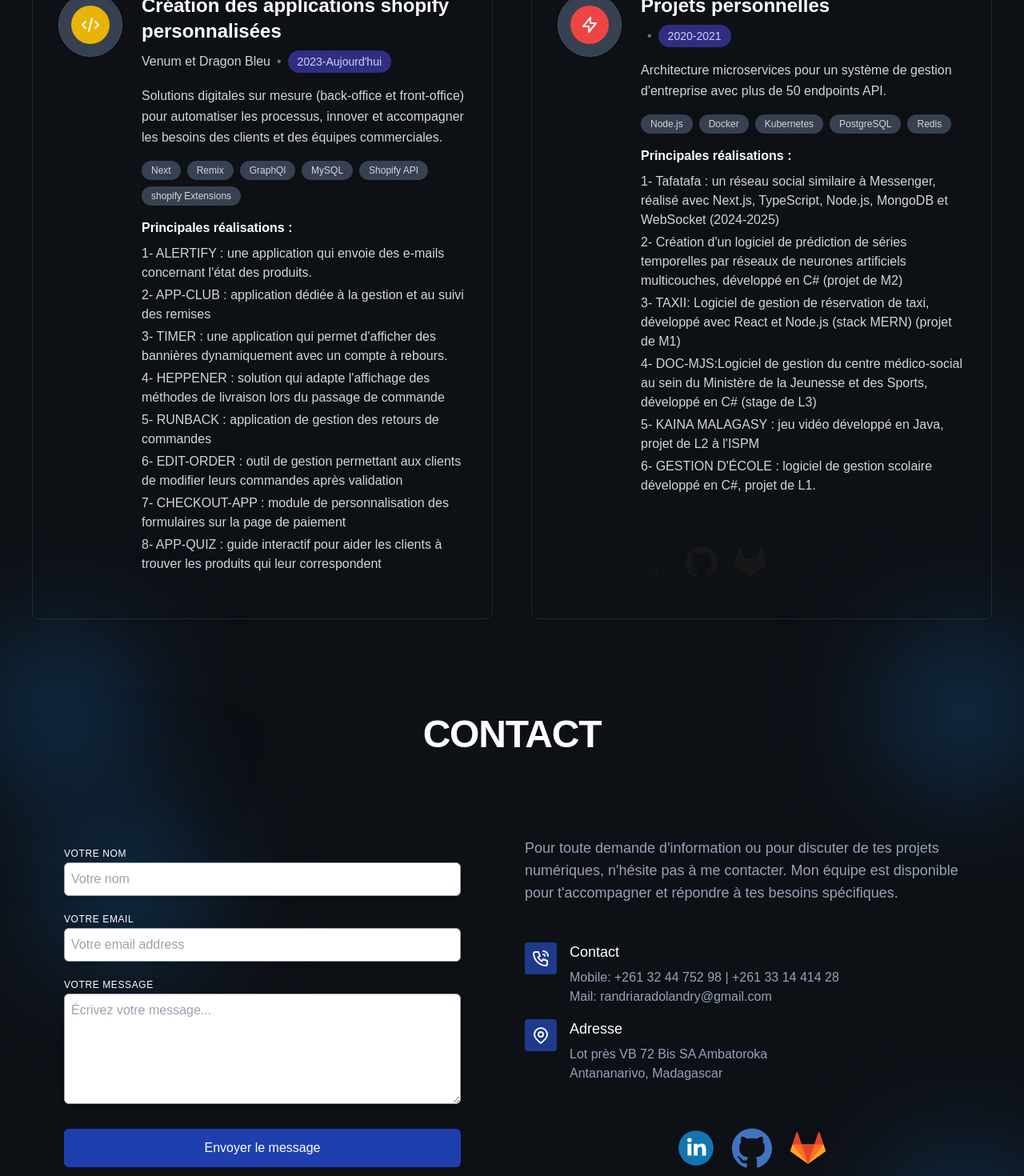
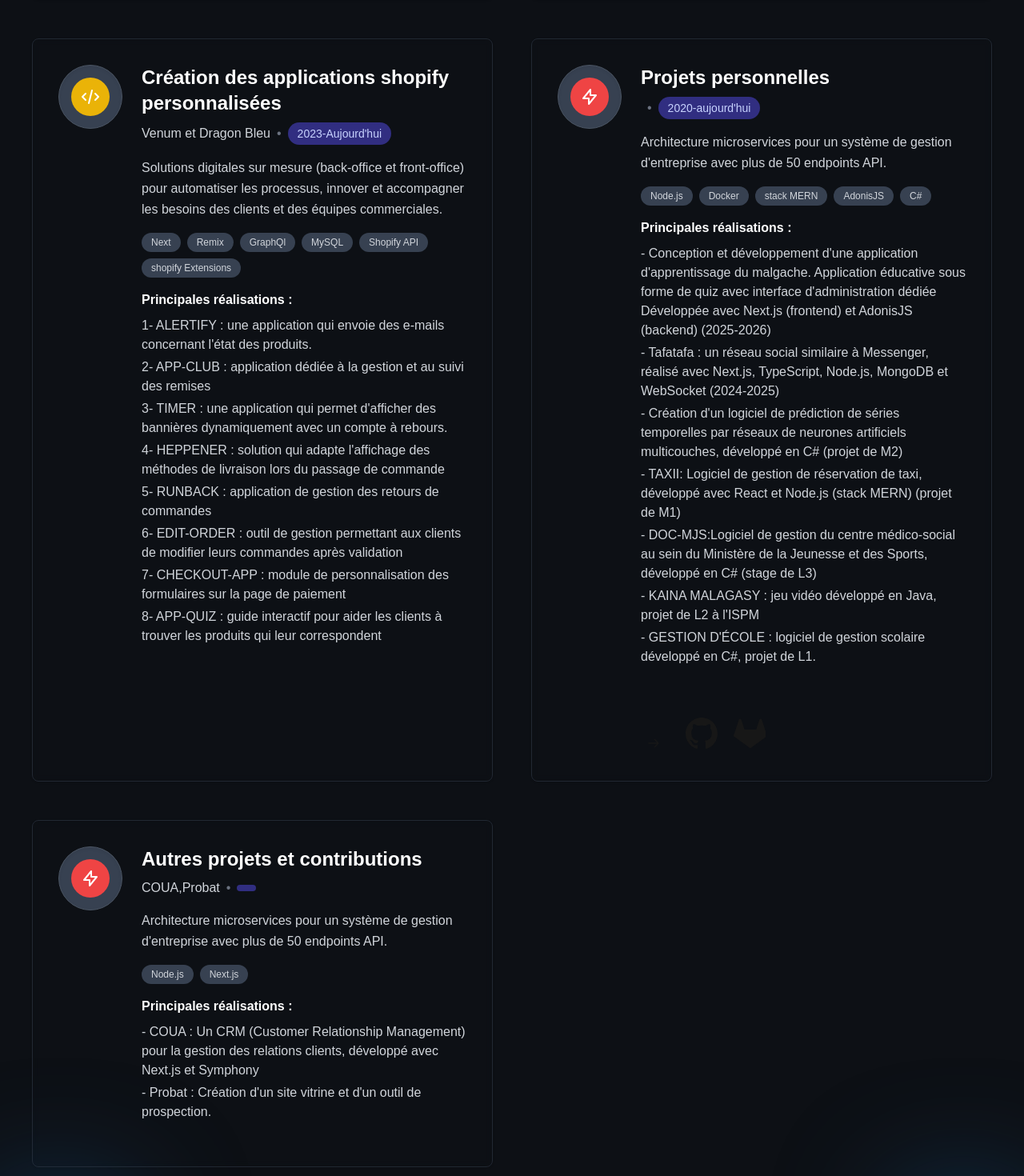
Before and after one commit to RadoLandry/profolio-landry, a Next.js app: page / in a window 1280 px wide. Shown: the part 1900-3370 px from the top of the page at 80% size. Built offline with nearby package versions, Linux system fonts and the light colour scheme.

Commit message:
update add new experience decembre 2025 and janvier 2026

```diff
--- a/package.json
+++ b/package.json
@@ -13,6 +13,7 @@
     "react": "^18",
     "react-dom": "^18",
     "react-icons": "^5.3.0",
+    "react-phone-number-input": "^3.4.13",
     "sharp": "^0.33.5"
   },
   "devDependencies": {
--- a/src/app/Components/Contacts/ContactForm.tsx
+++ b/src/app/Components/Contacts/ContactForm.tsx
@@ -2,6 +2,9 @@
 
 import { useState } from 'react';
 import style from './style.module.css'
+import PhoneInput, { Value } from "react-phone-number-input";
+import flags from "react-phone-number-input/flags";
+import "react-phone-number-input/style.css";
 
 interface FormData {
   name: string;
@@ -10,6 +13,7 @@ interface FormData {
 }
 
 const ContactForm = () => {
+   const [phone, setPhone] = useState<Value>();
   const [formData, setFormData] = useState<FormData>({
     name: '',
     email: '',
@@ -96,6 +100,19 @@ const ContactForm = () => {
               onChange={handleChange}
             />
           </div>
+          {/* <div>
+              <PhoneInput
+                id="telephone"
+                name="telephone"
+                placeholder="Téléphone"
+                defaultCountry="MG"
+                international
+                value={phone}
+                onChange={setPhone}
+                flags={flags}
+                className="flex-1 p-2 text-base md:text-lg focus:outline-none text-black "
+              />
+          </div> */}
         </div>
         <div className="text-center">
           <button type="submit" className="w-full bg-blue-800 text-white px-6 py-3 font-xl rounded-md sm:mb-0">
--- a/src/app/Components/Contacts/Contacts.tsx
+++ b/src/app/Components/Contacts/Contacts.tsx
@@ -3,6 +3,7 @@
 import React from 'react';
 import ContactForm from './ContactForm';
 import ContactSection from './ContactSection';
+import Link from 'next/link';
 
 const Contacts: React.FC = () => {
   const currentYear = new Date().getFullYear();
@@ -26,12 +27,12 @@ const Contacts: React.FC = () => {
       </div>
       <footer className="bg-[#1e293b00] py-10">
         <hr className="my-6 border-gray-700 lg:my-8" />
-        <span className="block text-sm text-center text-gray-400">
+        <div className="block text-sm text-center text-gray-400">
           &copy; {currentYear}{" "}
-          <a href="#" className="hover:underline">
+          <Link href="#" className="hover:underline">
             Elshard&trade;
-          </a>
-        </span>
+          </Link>
+        </div>
       </footer>
     </section>
   );
--- a/src/app/Components/ExperienceGrid/experienceArray.ts
+++ b/src/app/Components/ExperienceGrid/experienceArray.ts
@@ -25,7 +25,8 @@ const experienceArray:IExperienceCard[] = [
       achievements: [
         "- Intégration des normes d'accessibilité et d'optimisation SEO",
         "- Développement, integration, et conception de nouvelles interfaces utilisateur responsives et accessibles",
-        "- Mise en accessibilité pour les personnes handicapées avec les normes WCAG,RGAA"
+        "- Mise en accessibilité pour les personnes handicapées avec les normes WCAG,RGAA",
+        "- Création d’ un nouveau plugin dans storyblok pour récupérer les produits via l'API de fastsimon.La récupération et l'affichage corrects du marchandising des produits dans le bloc"
       ],
       category: "mobile"
     },
@@ -51,17 +52,31 @@ const experienceArray:IExperienceCard[] = [
     {
       project: "Projets personnelles",
       company: "",
-      years: "2020-2021",
+      years: "2020-aujourd'hui",
       duration: "",
-      technologies: ["Node.js", "Docker", "Kubernetes", "PostgreSQL", "Redis"],
+      technologies: ["Node.js", "Docker", "stack MERN", "AdonisJS", "C#"],
       description: "Architecture microservices pour un système de gestion d'entreprise avec plus de 50 endpoints API.",
       achievements: [
-        "1- Tafatafa : un réseau social similaire à Messenger, réalisé avec Next.js, TypeScript, Node.js, MongoDB et WebSocket (2024-2025)",
-        "2- Création d'un logiciel de prédiction de séries temporelles par réseaux de neurones artificiels multicouches, développé en C# (projet de M2)",
-        "3- TAXII: Logiciel de gestion de réservation de taxi, développé avec React et Node.js (stack MERN) (projet de M1)",
-        "4- DOC-MJS:Logiciel de gestion du centre médico-social au sein du Ministère de la Jeunesse et des Sports, développé en C# (stage de L3)",
-        "5- KAINA MALAGASY : jeu vidéo développé en Java, projet de L2 à l'ISPM",
-        "6- GESTION D'ÉCOLE : logiciel de gestion scolaire développé en C#, projet de L1."
+        "- Conception et développement d'une application d'apprentissage du malgache. Application éducative sous forme de quiz avec interface d'administration dédiée Développée avec Next.js (frontend) et AdonisJS (backend) (2025-2026)",
+        "- Tafatafa : un réseau social similaire à Messenger, réalisé avec Next.js, TypeScript, Node.js, MongoDB et WebSocket (2024-2025)",
+        "- Création d'un logiciel de prédiction de séries temporelles par réseaux de neurones artificiels multicouches, développé en C# (projet de M2)",
+        "- TAXII: Logiciel de gestion de réservation de taxi, développé avec React et Node.js (stack MERN) (projet de M1)",
+        "- DOC-MJS:Logiciel de gestion du centre médico-social au sein du Ministère de la Jeunesse et des Sports, développé en C# (stage de L3)",
+        "- KAINA MALAGASY : jeu vidéo développé en Java, projet de L2 à l'ISPM",
+        "- GESTION D'ÉCOLE : logiciel de gestion scolaire développé en C#, projet de L1."
+      ],
+      category: "ai"
+    },
+    {
+      project: "Autres projets et contributions",
+      company: "COUA,Probat",
+      years: "",
+      duration: "",
+      technologies: ["Node.js", "Next.js"],
+      description: "Architecture microservices pour un système de gestion d'entreprise avec plus de 50 endpoints API.",
+      achievements: [
+        "- COUA : Un CRM (Customer Relationship Management) pour la gestion des relations clients, développé avec Next.js et Symphony",
+        "- Probat : Création d'un site vitrine et d'un outil de prospection."
       ],
       category: "ai"
     },
--- a/src/app/Components/Formations/CardFormation.tsx
+++ b/src/app/Components/Formations/CardFormation.tsx
@@ -39,7 +39,7 @@ function Card() {
           </li>
 
           <li>
-            <a
+            <Link
               href="#"
               className="flex items-center p-3 text-base font-bold rounded-lg group hover:shadow bg-[#4b55631c] hover:bg-[#6b728026] text-white"
             >
@@ -55,11 +55,11 @@ function Card() {
               <span className="inline-flex items-center justify-center px-2 py-0.5 ms-3 text-xs font-medium rounded bg-gray-700 text-gray-400">
                 Août 2024
               </span>
-            </a>
+            </Link>
           </li>
 
           <li>
-            <a
+            <Link
               href="#"
               className="flex items-center p-3 text-base font-bold rounded-lg group hover:shadow bg-[#4b55631c] hover:bg-[#6b728026] text-white"
             >
@@ -75,7 +75,7 @@ function Card() {
               <span className="inline-flex items-center justify-center px-2 py-0.5 ms-3 text-xs font-medium rounded bg-gray-700 text-gray-400">
                 Août 2024
               </span>
-            </a>
+            </Link>
           </li>
 
         </ul>
--- a/src/app/Components/Formations/CardProject.tsx
+++ b/src/app/Components/Formations/CardProject.tsx
@@ -3,6 +3,7 @@
 import React from 'react';
 import Image from 'next/image';
 import projectInfo from './data/projectInfo'
+import Link from 'next/link';
 
 const CardProject = () => {
   return (
@@ -16,7 +17,7 @@ const CardProject = () => {
       <ul className="my-4 space-y-3">
         {projectInfo.map((project, index) => (
           <li key={index}>
-            <a
+            <Link
               href={project.url}
               target="_blank"
               rel="noopener noreferrer"
@@ -32,7 +33,7 @@ const CardProject = () => {
               <span className="inline-flex items-center justify-center px-2 py-0.5 ms-3 text-xs font-medium rounded bg-gray-700 text-gray-400">
                 {project.date}
               </span>
-            </a>
+            </Link>
           </li>
         ))}
       </ul>
--- a/src/app/Components/HeroTwo/HeroTwo.tsx
+++ b/src/app/Components/HeroTwo/HeroTwo.tsx
@@ -4,6 +4,7 @@ import DowloadIcone from './icones/DowloadIcone';
 import ReseauSociaux from '../ReseauSociaux/ReseauSociaux';
 import Image from 'next/image';
 import photodp from '../../assets/images/pdp.png'
+import Link from 'next/link';
 
 function HeroTwo() {
 
@@ -17,14 +18,14 @@ function HeroTwo() {
             <div className={style.decoration}></div>
         </div>
         <ReseauSociaux/>
-        <a
+        <Link
           className="text-blue-700 flex justify-center items-center m-auto max-w-36 mr-auto hover:text-white border border-blue-700 hover:bg-blue-800 focus:ring-4 focus:outline-none focus:ring-blue-300 font-medium rounded-lg text-sm px-5 py-2.5 text-center me-2 mb-2 dark:border-blue-500 dark:text-blue-500 dark:hover:text-white dark:hover:bg-blue-500 dark:focus:ring-blue-800"
           href="/pdf/CV_RANDRIANANDRASANA_Rado_Lalaina_Landry.pdf"
           download="CV_RANDRIANANDRASANA_Rado_Lalaina_Landry.pdf"
         >
             <DowloadIcone/>
             <span className='m-auto text-xl'>CV</span>
-        </a>
+        </Link>
 
     </section>
   )
```
Also changed, not shown: 1 other file (tests, documents, lock files or other folders).
